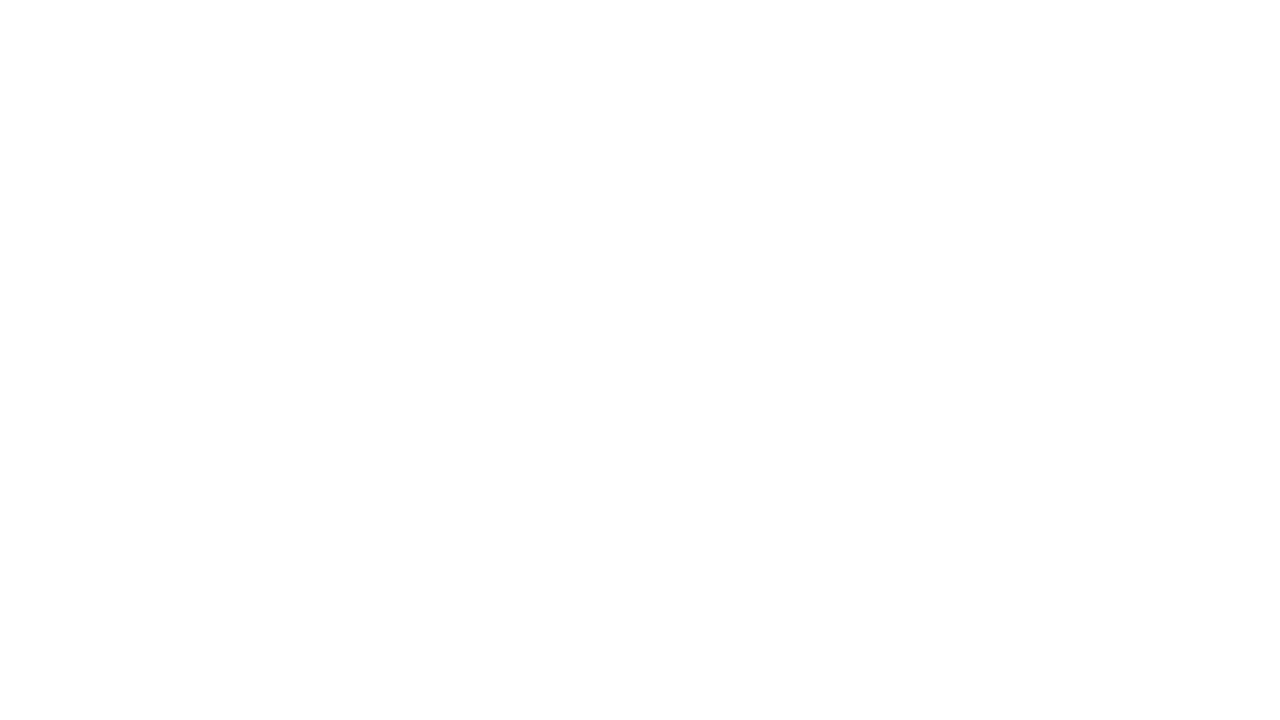
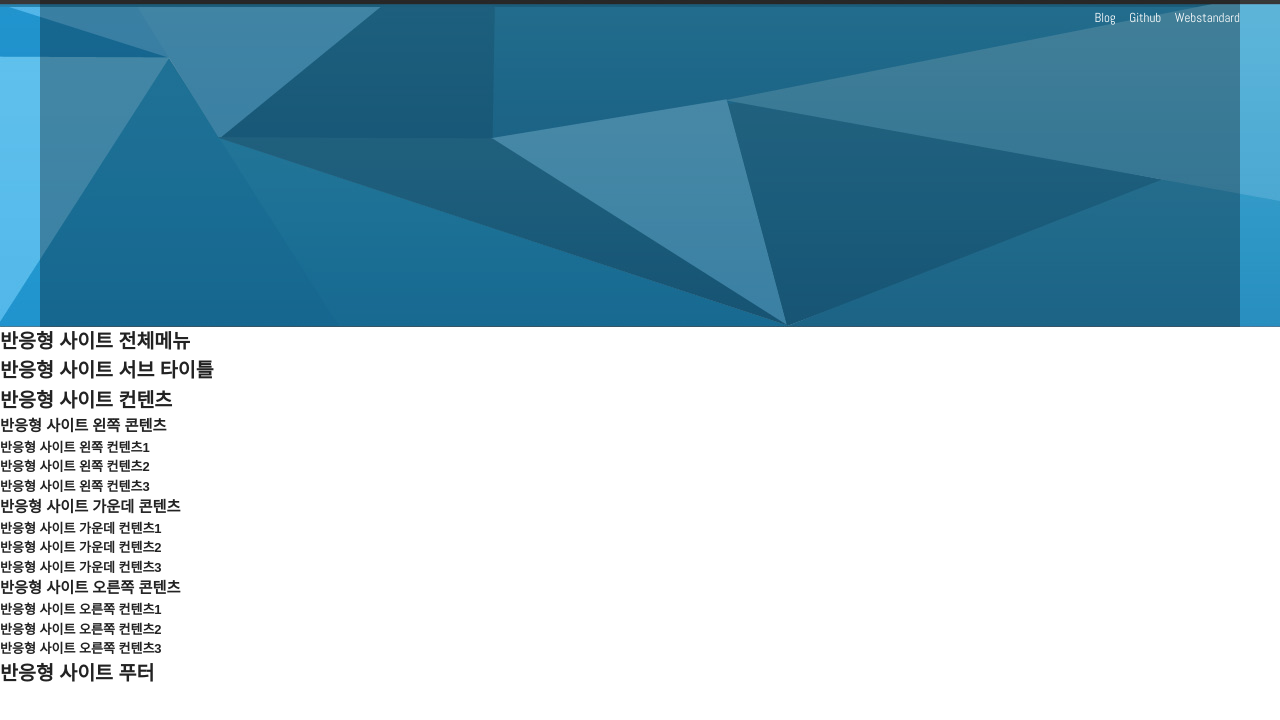
Before and after one commit to 33jumpstreet/responsive_website_lecture, a plain HTML site: page index.html in a window 1280 px wide. Drawn offline with Linux system fonts and the light colour scheme.

Commit message:
헤더 메뉴

```diff
--- a/css/reset.css
+++ b/css/reset.css
@@ -0,0 +1,9 @@
+/* 여백 초기화 */
+body, div, ul, li, dl, dd, dt, ol, h1, h2, h3, h4, h5, h6, input, fieldset, legend, p, select, table, th, td, tr, textarea, button, form, figure, figcaption {margin:0; padding:0;}
+
+/* a 링크 초기화 */
+a {color: #222; text-decoration: none;}
+a:hover {color: #2698cb;}
+
+/* 폰트 초기화 */
+body, input, textarea, select, button, table {font-family: 'Nanum Gothic', AppleSDGothicNeo-Regular,'Malgun Gothic','맑은 고딕',dotum,'돋움',sans-serif; color: #222; font-size: 13px; line-height: 1.5;}
--- a/css/style.css
+++ b/css/style.css
@@ -0,0 +1,39 @@
+/* 레이아웃 */
+#header {
+  background: url(../img/header_bg.jpg) repeat-x center top;
+}
+
+/* 컨테이너 */
+.container {
+  width: 1200px;
+  margin: 0 auto;
+  background-color: rgba(0, 0 , 0, 0.3);
+}
+
+/* 헤더 */
+.header {
+  height: 327px;
+}
+.header .header_menu {
+  text-align: right ;
+}
+.header .header_menu a {
+  color: #fff;
+  padding: 8px 0 6px 10px;
+  display: inline-block ;
+  transition: color 0.3s ease;
+  font-family: 'Abel', sans-serif;
+}
+.header .header_menu a:hover {
+  color: #ccc;
+}
+
+/* 미디어쿼리 */
+@media (max-width: 1220px) {
+  .container {
+    width: 100%;
+  }
+  .row {
+    padding: 0 15px;
+  }
+}
--- a/index.html
+++ b/index.html
@@ -20,8 +20,57 @@
   <link rel="icon" href="icon/favicon-48.png" sizes="48x48">
   <link rel="icon" href="icon/favicon-64.png" sizes="64x64">
   <link rel="icon" href="icon/favicon-128.png" sizes="128x128">
+
+  <!-- 웹 폰트 -->
+  <link href="https://fonts.googleapis.com/css?family=Abel&display=swap" rel="stylesheet">
+
 </head>
 <body>
+  <header id="header">
+    <div class="row">
+      <div class="container">
+        <div class="header">
+          <div class="header_menu">
+            <a href="#">Blog</a>
+            <a href="#">Github</a>
+            <a href="#">Webstandard</a>
+          </div>
+        </div>
+      </div>
+    </div>
+  </header>
+  <nav>
+    <h2>반응형 사이트 전체메뉴</h2>
+  </nav>
+  <article>
+    <h2>반응형 사이트 서브 타이틀</h2>
+  </article>
+  <main>
+    <section>
+      <h2>반응형 사이트 컨텐츠</h2>
+      <section>
+        <h3>반응형 사이트 왼쪽 콘텐츠</h3>
+        <article><h4>반응형 사이트 왼쪽 컨텐츠1</h4></article>
+        <article><h4>반응형 사이트 왼쪽 컨텐츠2</h4></article>
+        <article><h4>반응형 사이트 왼쪽 컨텐츠3</h4></article>
+      </section>
+      <section>
+        <h3>반응형 사이트 가운데 콘텐츠</h3>
+        <article><h4>반응형 사이트 가운데 컨텐츠1</h4></article>
+        <article><h4>반응형 사이트 가운데 컨텐츠2</h4></article>
+        <article><h4>반응형 사이트 가운데 컨텐츠3</h4></article>
+      </section>
+      <section>
+        <h3>반응형 사이트 오른쪽 콘텐츠</h3>
+        <article><h4>반응형 사이트 오른쪽 컨텐츠1</h4></article>
+        <article><h4>반응형 사이트 오른쪽 컨텐츠2</h4></article>
+        <article><h4>반응형 사이트 오른쪽 컨텐츠3</h4></article>
+      </section>
+    </section>
+  </main>
+  <footer>
+    <h2>반응형 사이트 푸터</h2>
+  </footer>
   <!-- JavaScript Libraries -->
   <script src="js/jquery.min_1.12.4.js"></script>
   <script src="js/modernizr-custom.js"></script>
```
